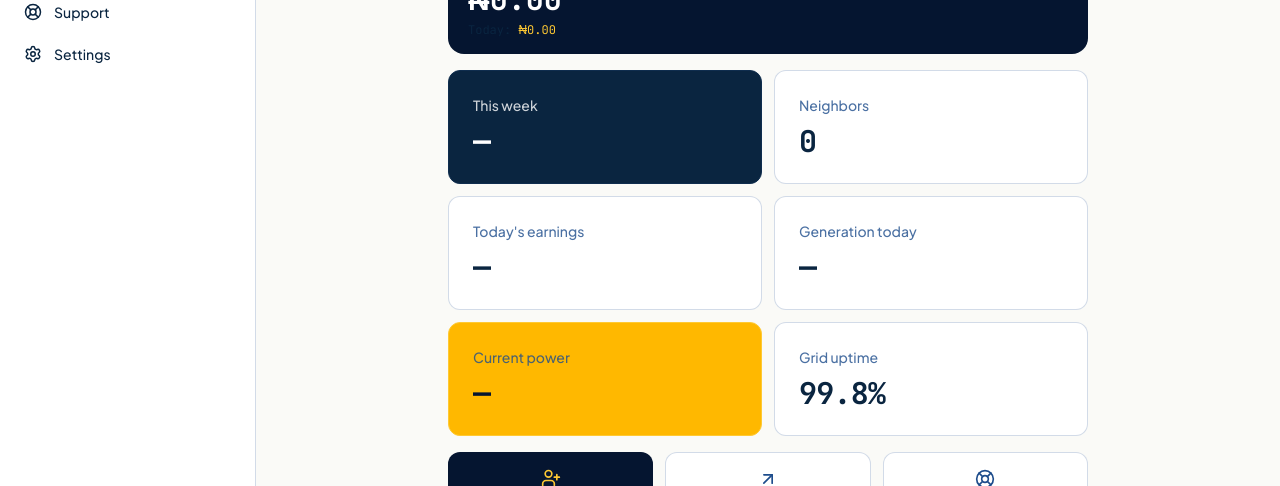
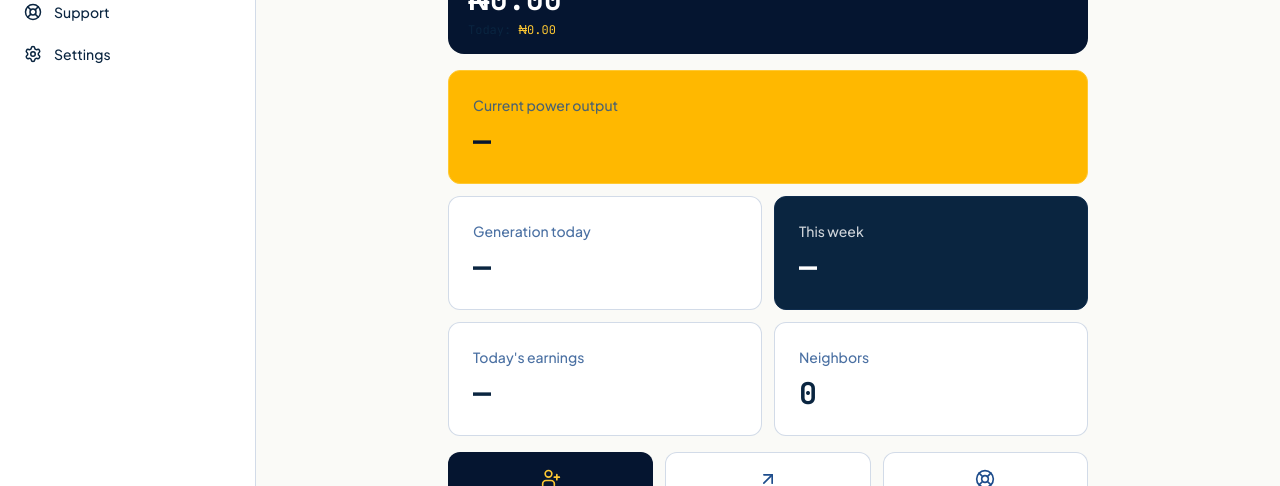
Before and after one commit to Xploreicon/ts-power-grid, a Next.js app: page /host/home in a window 1280 px wide. Shown: the part 206-692 px from the top of the page. Built offline with nearby package versions, Linux system fonts and the light colour scheme; no server answers.

Commit message:
style(host): make generation and power data more prominent on dashboard

```diff
--- a/components/host/StatGrid.tsx
+++ b/components/host/StatGrid.tsx
@@ -17,14 +17,21 @@ export function StatGrid({ connections, earnings, telemetry }: StatGridProps) {
   return (
     <div className="grid grid-cols-2 gap-3 mt-4">
       <StatCard
+        variant="highlight"
+        label="Current power output"
+        value={telemetry ? `${telemetry.currentPowerKw.toFixed(2)} kW` : "—"}
+        useMono
+        className="col-span-2"
+      />
+      <StatCard
+        label="Generation today"
+        value={telemetry ? `${telemetry.kwhToday.toFixed(1)} kWh` : "—"}
+        useMono
+      />
+      <StatCard
         variant="dark"
         label="This week"
         value={earnings ? formatNgn(earnings.period, { compact: true }) : "—"}
-        useMono
-      />
-      <StatCard
-        label="Neighbors"
-        value={total === 0 ? "0" : `${active} / ${total}`}
         useMono
       />
       <StatCard
@@ -33,19 +40,8 @@ export function StatGrid({ connections, earnings, telemetry }: StatGridProps) {
         useMono
       />
       <StatCard
-        label="Generation today"
-        value={telemetry ? `${telemetry.kwhToday.toFixed(1)} kWh` : "—"}
-        useMono
-      />
-      <StatCard
-        variant="highlight"
-        label="Current power"
-        value={telemetry ? `${telemetry.currentPowerKw.toFixed(2)} kW` : "—"}
-        useMono
-      />
-      <StatCard
-        label="Grid uptime"
-        value="99.8%"
+        label="Neighbors"
+        value={total === 0 ? "0" : `${active} / ${total}`}
         useMono
       />
     </div>
```
